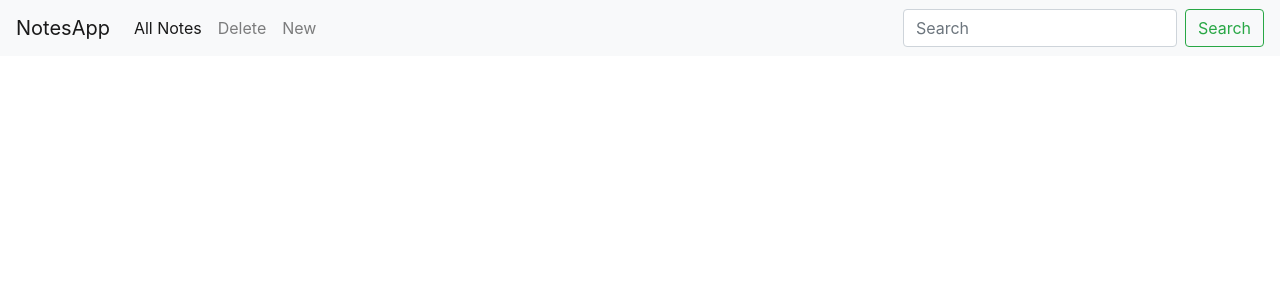
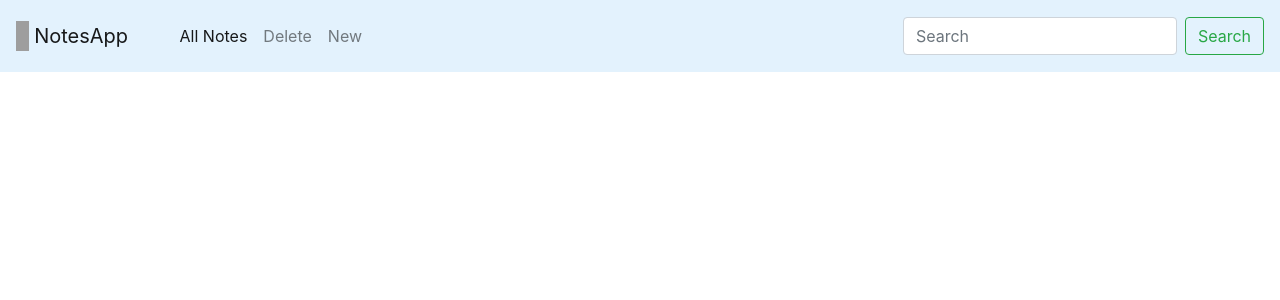
Before and after one commit to akshayiscoding/Notes-App, an Angular app in the folder notes-app/: page / in a window 1280 px wide. Shown: the top 300 px of the page. Built offline with nearby package versions, Linux system fonts and the light colour scheme; grey boxes are pictures that could not be loaded.

Commit message:
collapsable side bar

```diff
--- a/notes-app/src/app/navbar/navbar.component.html
+++ b/notes-app/src/app/navbar/navbar.component.html
@@ -1,5 +1,15 @@
-<nav class="navbar navbar-expand-lg navbar-light bg-light">
-  <a class="navbar-brand" href="#">NotesApp</a>
+<div id="mySidebar" class="sidebar">
+  <a href="javascript:void(0)" class="closebtn" (click)="closeNav()">×</a>
+  <a href="#">About</a>
+  <a href="#">Services</a>
+  <a href="#">Clients</a>
+  <a href="#">Contact</a>
+</div>
+<nav id="main" class="navbar navbar-expand-lg navbar-light navbar-fixed">
+  <a class="navbar-brand" (click)="openNav()">
+    <img src="assets/images/{{icon}}.svg" width="30" height="30" class="d-inline-block align-top" alt="" style="width: 9%;">
+    NotesApp</a>
+
   <button class="navbar-toggler" type="button" data-toggle="collapse" data-target="#navbarSupportedContent"
     aria-controls="navbarSupportedContent" aria-expanded="false" aria-label="Toggle navigation">
     <span class="navbar-toggler-icon"></span>
--- a/notes-app/src/app/navbar/navbar.component.scss
+++ b/notes-app/src/app/navbar/navbar.component.scss
@@ -0,0 +1,74 @@
+body {
+  font-family: "Lato", sans-serif;
+}
+
+.sidebar {
+  height: 100%;
+  width: 0;
+  position: fixed;
+  z-index: 1;
+  top: 0;
+  left: 0;
+  background-color: #111;
+  overflow-x: hidden;
+  transition: 0.5s;
+  padding-top: 60px;
+}
+
+.sidebar a {
+  padding: 8px 8px 8px 32px;
+  text-decoration: none;
+  font-size: 18px;
+  color: #818181;
+  display: block;
+  transition: 0.3s;
+}
+
+.sidebar a:hover {
+  color: #f1f1f1;
+}
+
+.sidebar .closebtn {
+  position: absolute;
+  top: 0;
+  right: 25px;
+  font-size: 36px;
+  margin-left: 50px;
+}
+
+.openbtn {
+  font-size: 20px;
+  cursor: grab;
+  background-color: #111;
+  color: white;
+  padding: 10px 15px;
+  border: none;
+}
+
+.openbtn:hover {
+  background-color: #444;
+  cursor: -webkit-grab;
+  cursor: grab;
+}
+
+#main {
+  transition: margin-left 0.5s;
+  padding: 16px;
+}
+
+/* On smaller screens, where height is less than 450px, change the style of the sidenav (less padding and a smaller font size) */
+@media screen and (max-height: 450px) {
+  .sidebar {
+    padding-top: 15px;
+  }
+  .sidebar a {
+    font-size: 18px;
+  }
+}
+
+.navbar-fixed {
+  background-color: #e3f2fd;
+  position: fixed;
+  z-index: 999;
+  width: 100%;
+}
--- a/notes-app/src/app/navbar/navbar.component.ts
+++ b/notes-app/src/app/navbar/navbar.component.ts
@@ -6,10 +6,23 @@ import { Component, OnInit } from '@angular/core';
   styleUrls: ['./navbar.component.scss']
 })
 export class NavbarComponent implements OnInit {
+  icon:string = 'expand-1';
 
   constructor() { }
 
   ngOnInit() {
   }
 
+  openNav() {
+    document.getElementById("mySidebar").style.width = "250px";
+    document.getElementById("main").style.marginLeft = "250px";
+    this.icon = 'collapse';
+  }
+
+  closeNav() {
+    document.getElementById("mySidebar").style.width = "0";
+    document.getElementById("main").style.marginLeft = "0";
+    this.icon = 'expand-1';
+  }
+
 }
```
